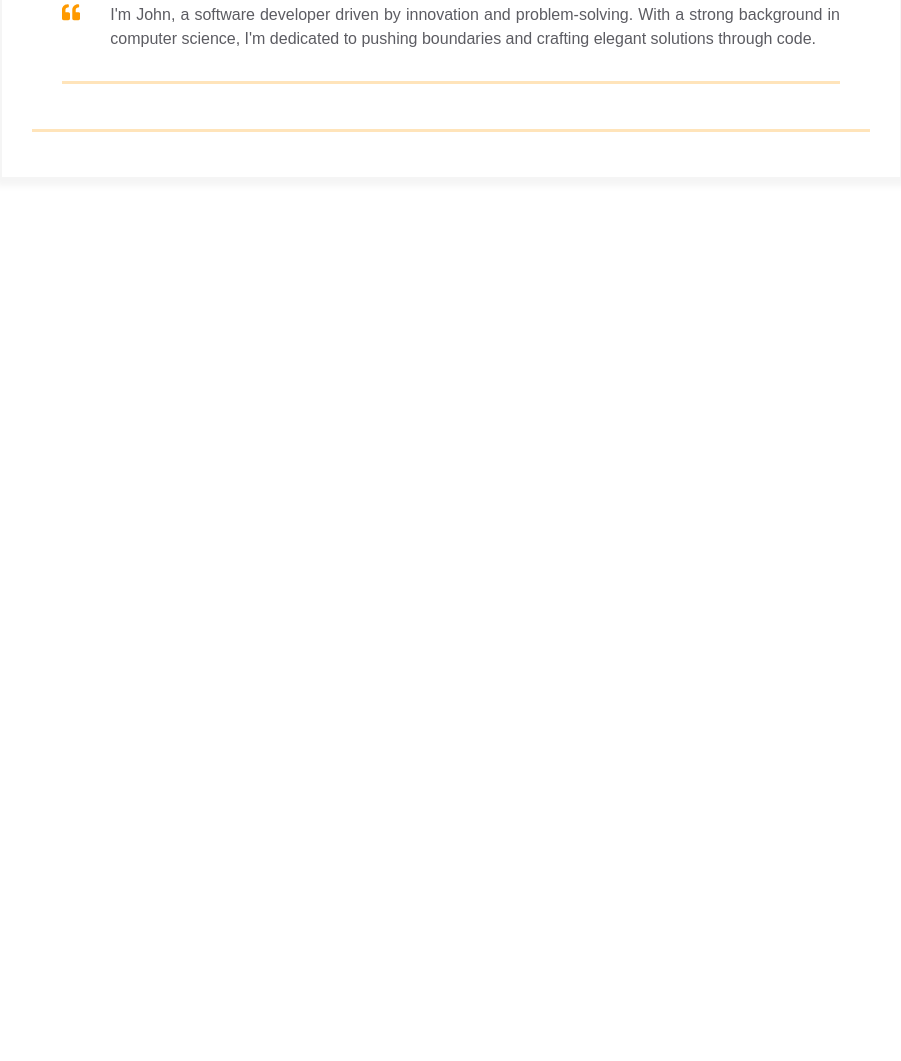
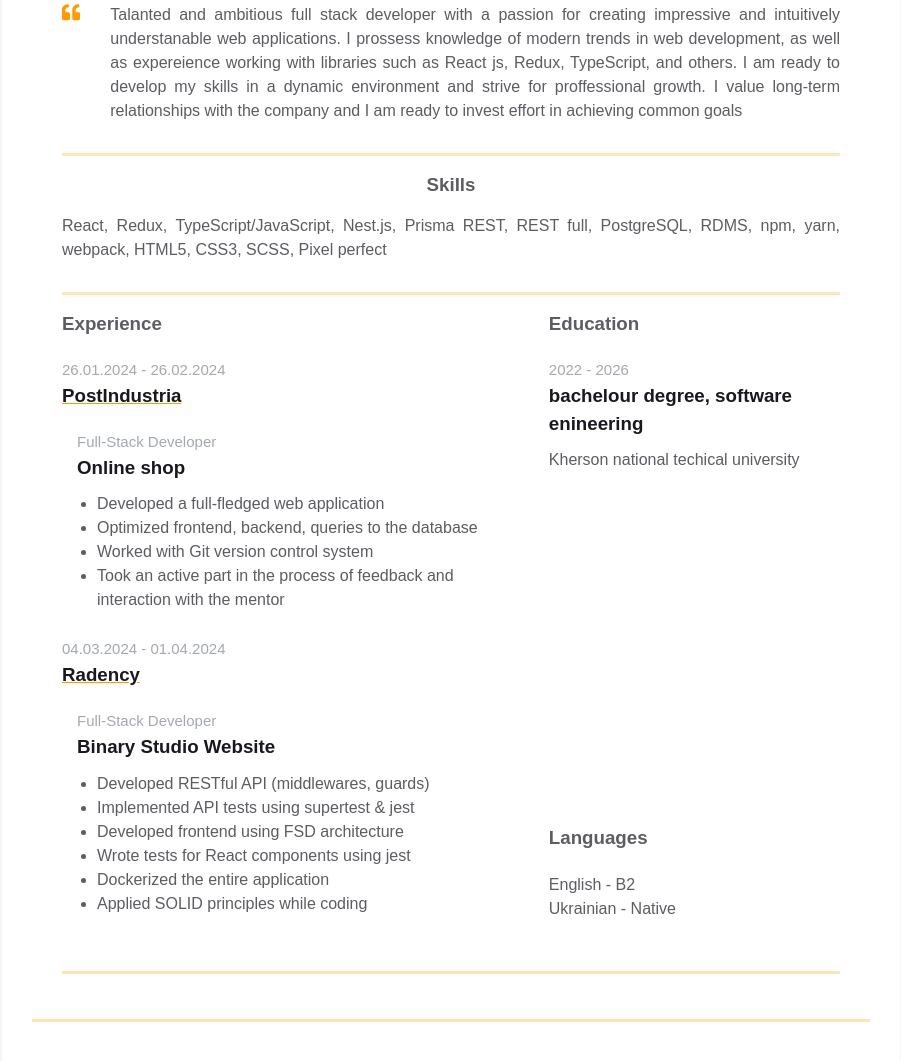
Before and after one commit to Parle648/homepage, a plain HTML site: page index.html in a window 1280 px wide. Shown: the part 411-1472 px from the top of the page, without its empty margins (189-1090 px from the left). Before the commit the page ends 800 px from the top, so only its background shows below. Drawn offline with Linux system fonts and the light colour scheme.

Commit message:
Create content block and personalise data

```diff
--- a/index.html
+++ b/index.html
@@ -1,9 +1,9 @@
 <!DOCTYPE html>
-<html>
+<html lang='en'>
   <head>
-    <meta charset="UTF-8" />
-    <link rel="stylesheet" href="styles.css" />
-    <meta name="viewport" content="width=device-width, initial-scale=1" />
+    <meta charset="UTF-8">
+    <link rel="stylesheet" href="styles.css">
+    <meta name="viewport" content="width=device-width, initial-scale=1">
     <title>Résumé</title>
   </head>
   <body>
@@ -20,7 +20,7 @@
               <div class="contact-info__block"></div>
 
               <div class="contact-info__block contact-info__block--center">
-                <img class="contact-info__avatar" src="assets/avatar.jpg" alt="Avatar" />
+                <img class="contact-info__avatar" src="assets/avatar.jpg" alt="Avatar">
               </div>
 
               <div class="contact-info__block"></div>
@@ -73,13 +73,95 @@
                       ></path>
                     </svg>
                   </div>
-                  <p class="intro_text">I'm John, a software developer driven by innovation and
-                    problem-solving. With a strong background in computer science,
-                    I'm dedicated to pushing boundaries and crafting elegant
-                    solutions through code.</p>
+                  <p class="intro_text">
+                    Talanted and ambitious full stack developer with a passion for creating impressive and intuitively
+                    understanable web applications. I prossess knowledge of modern trends in web development, as
+                    well as expereience working with libraries such as React js, Redux, TypeScript, and others. I am
+                    ready to develop my skills in a dynamic environment and strive for proffessional growth. I value
+                    long-term relationships with the company and I am ready to invest effort in achieving common
+                    goals
+                  </p>
                 </div>
               </div>
             </div>
+
+            <div class="container">
+              <div class="resume__block">
+                <div class="skills">
+                  <h3 class="skills__header">Skills</h3>
+                  <p class="skills__text">React, Redux, TypeScript/JavaScript, Nest.js, Prisma REST, REST full, PostgreSQL, RDMS, npm, yarn, webpack, HTML5, CSS3, SCSS, Pixel perfect</p>
+                </div>
+              </div>
+            </div>
+
+            <div class="container">
+              <div class="resume__block">
+                <div class="main-info fh">
+                  <div class="experiences">
+
+                    <h3 class="experiences__header">Experience</h3>
+                    <div class="experiences__company">
+                      <div class="experiences__company-header">
+                        <span class="experiences__company-header-durability">26.01.2024 - 26.02.2024</span>
+                        <h3 class="experiences__company-header-name">PostIndustria</h3>
+                      </div>
+
+                      <div class="experiences__company-project">
+                        <span class="experiences__company-project-role">Full-Stack Developer</span>
+                        <h3 class="experiences__company-project-name">Online shop</h3>
+                        <ul class="experiences__company-project-responsibilities">
+                          <li>Developed a full-fledged web application</li>
+                          <li>Optimized frontend, backend, queries to the database</li>
+                          <li>Worked with Git version control system</li>
+                          <li>Took an active part in the process of feedback and interaction with the mentor</li>
+                        </ul>
+                      </div>
+                    </div>
+
+                    <div class="experiences__company">
+                      <div class="experiences__company-header">
+                        <span class="experiences__company-header-durability">04.03.2024 - 01.04.2024</span>
+                        <h3 class="experiences__company-header-name">Radency</h3>
+                      </div>
+
+                      <div class="experiences__company-project">
+                        <span class="experiences__company-project-role">Full-Stack Developer</span>
+                        <h3 class="experiences__company-project-name">Binary Studio Website</h3>
+                        <ul class="experiences__company-project-responsibilities">
+                          <li>Developed RESTful API (middlewares, guards)</li>
+                          <li>Implemented API tests using supertest & jest</li>
+                          <li>Developed frontend using FSD architecture</li>
+                          <li>Wrote tests for React components using jest</li>
+                          <li>Dockerized the entire application</li>
+                          <li>Applied SOLID principles while coding</li>
+                        </ul>
+                      </div>
+                    </div>
+
+                  </div>
+
+                  <div class="additional-info fv">
+                    <div class="additional-info fv">
+                      <div class="additional-info__education">
+                        <h3 class="additional-info__education-header">Education</h3>
+                        <div class="additional-info__education-university">
+                          <span class="additional-info__education-university-durability"> 2022 - 2026 </span>
+                          <h3 class="additional-info__education-university-speciality">bachelour degree, software enineering</h3>
+                          <p class="additional-info__education-university-name">Kherson national techical university</p>
+                        </div>
+                      </div>
+
+                      <div class="additional-info__languages">
+                        <h3 class="additional-info__languages-header">Languages</h3>
+                        <p class="additional-info__languages-item">English - B2</p>
+                        <p class="additional-info__languages-item">Ukrainian - Native</p>
+                      </div>
+                    </div>
+                  </div>
+                </div>
+              </div>
+            </div>
+
           </div>
         </div>
       </div>
```
